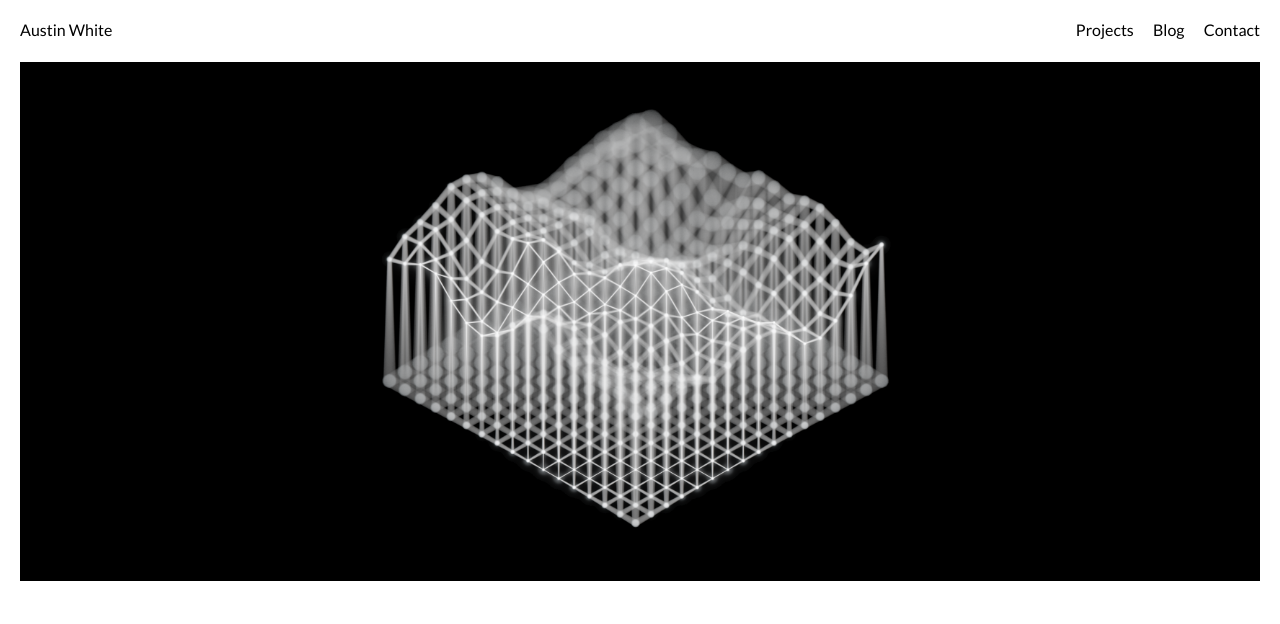
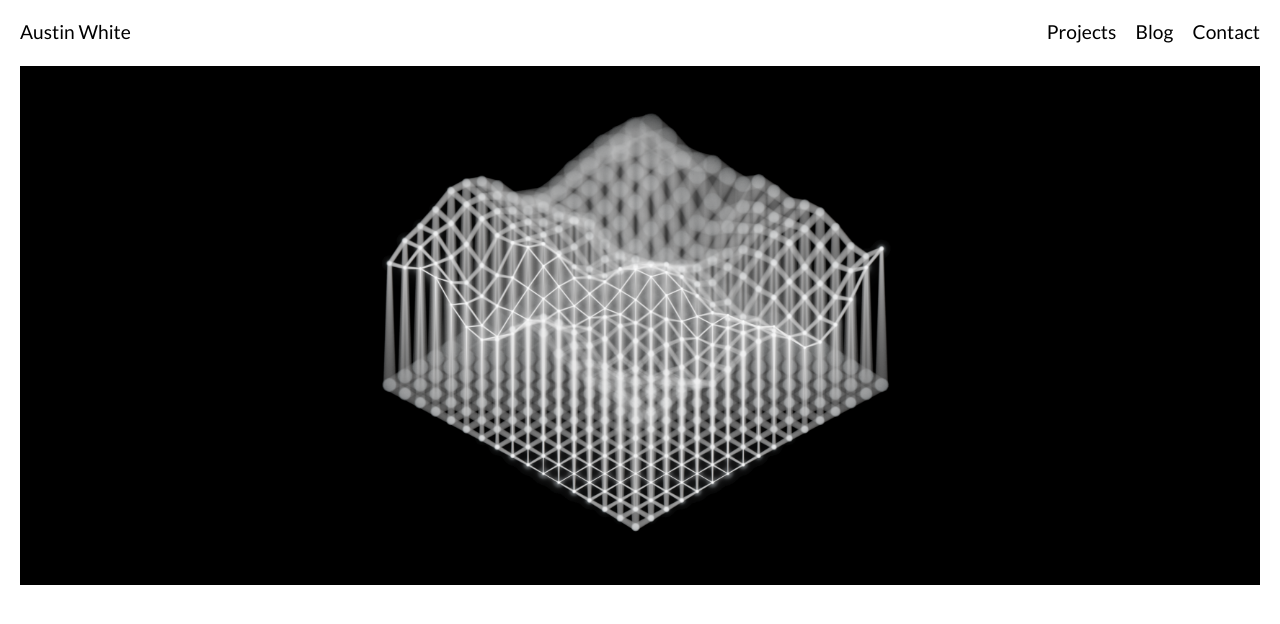
Before and after one commit to austinwhite/nextjs-site-template, a Next.js app: page / in a window 1280 px wide. Shown: the top 624 px of the page. Built offline with nearby package versions, Linux system fonts and the light colour scheme.

Commit message:
lower page max width to 1080px

```diff
--- a/styles/global.css
+++ b/styles/global.css
@@ -2,7 +2,7 @@ body {
   margin: auto;
   padding: 1.25rem;
   justify-content: center;
-  max-width: 2560px;
+  max-width: 1920px;
   font-family: 'Lato', sans-serif;
 }
 
--- a/styles/top-nav.module.css
+++ b/styles/top-nav.module.css
@@ -1,6 +1,7 @@
 .top-nav {
   width: 100%;
   display: inline-block;
+  font-size: 1.2rem;
 }
 
 .top-nav a {
@@ -9,10 +10,6 @@
 
 .top-nav a:hover {
   color: grey;
-}
-
-.top-nav a:active {
-  color: black;
 }
 
 .top-nav-left {
```
